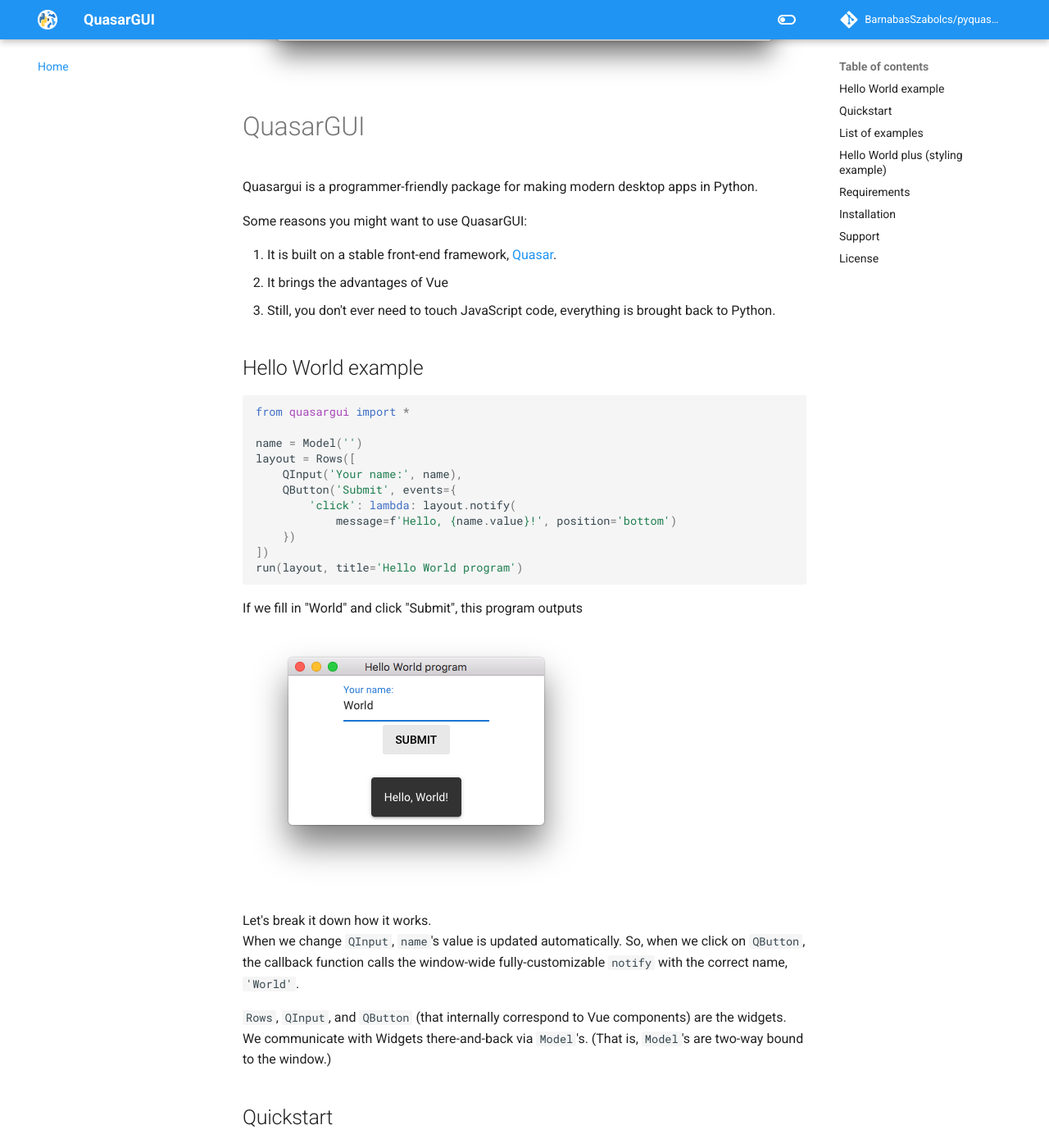
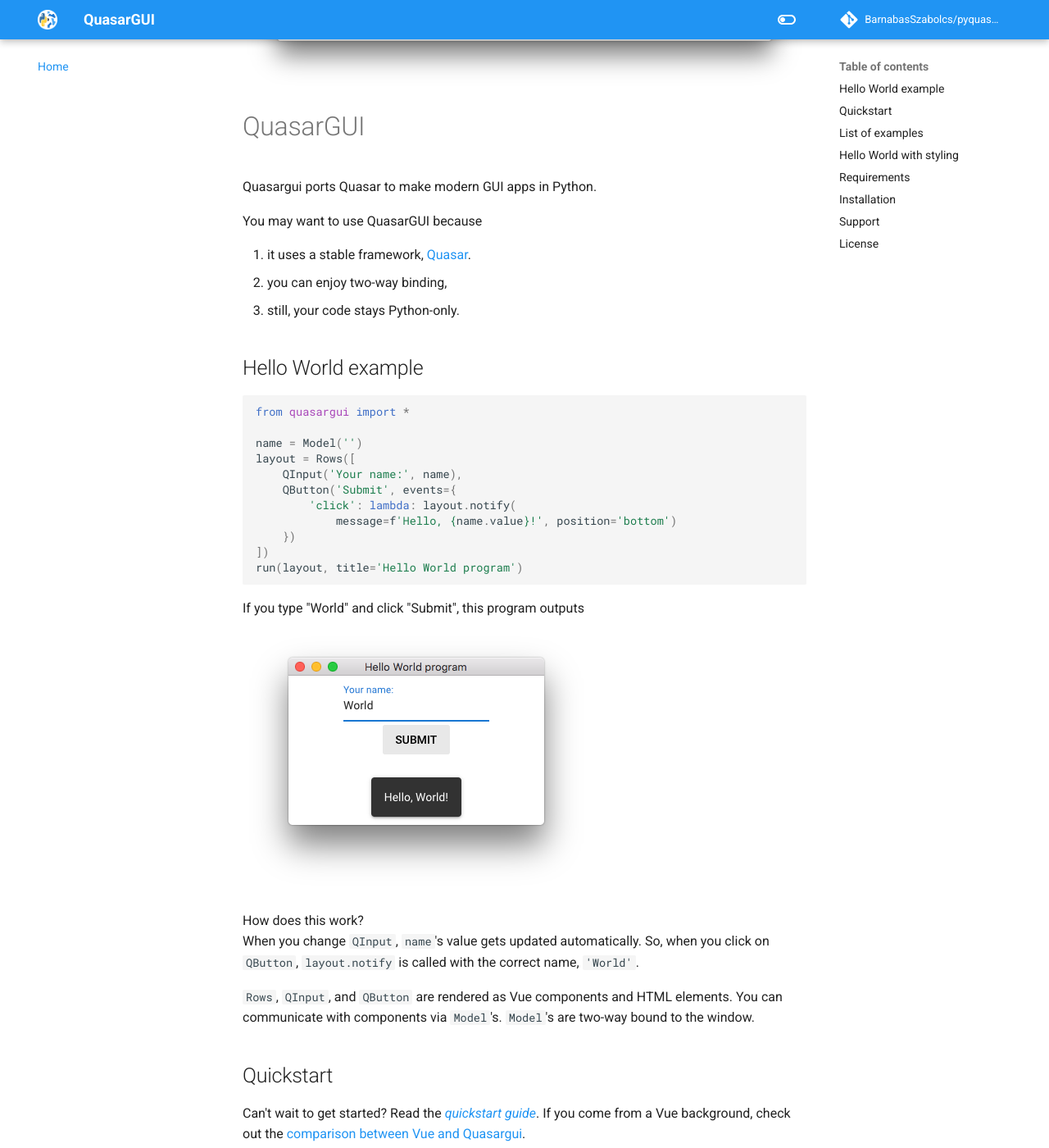
Before and after one commit to BarnabasSzabolcs/pyquasargui, an MkDocs documentation site: the page built from docs/index.md, in a window 1280 px wide and 1400 px high, scrolled down 534 px. Shown: the whole window at 82% size. Built offline with MkDocs 1.6.1 and Material for MkDocs 9.7.7, drawn with Linux system fonts in a browser that asks for light colours; a script that is not in the unit is left out; comment, search, counter and statistics services are not loaded; some of the changed text lies outside the part shown.

Commit message:
improves documentation

````diff
--- a/docs/index.md
+++ b/docs/index.md
@@ -3,13 +3,13 @@
 
 # QuasarGUI
 
-Quasargui is a programmer-friendly package for making modern desktop apps in Python.
+Quasargui ports Quasar to make modern GUI apps in Python.
 
-Some reasons you might want to use QuasarGUI:
+You may want to use QuasarGUI because
 
-1. It is built on a stable front-end framework, [Quasar](https://quasar.dev).
-2. It brings the advantages of Vue
-3. Still, you don't ever need to touch JavaScript code, everything is brought back to Python.
+1. it uses a stable framework, [Quasar](https://quasar.dev).
+2. you can enjoy two-way binding,
+3. still, your code stays Python-only.
 
 ## Hello World example
 
@@ -26,18 +26,18 @@
 ])
 run(layout, title='Hello World program')
 ```
-If we fill in "World" and click "Submit", this program outputs
+If you type "World" and click "Submit", this program outputs
 
 ![Hello World screenshot](assets/screenshots/quasar-gui-hello-world-screenshot.png "Hello World screenshot")
 
-Let's break it down how it works.
-When we change `QInput`, `name`'s value is updated automatically. So, when we click on `QButton`, the callback function calls the window-wide fully-customizable `notify` with the correct name, `'World'`.
+How does this work?
+When you change `QInput`, `name`'s value gets updated automatically. So, when you click on `QButton`, `layout.notify` is called with the correct name, `'World'`.
 
-`Rows`, `QInput`, and `QButton` (that internally correspond to Vue components) are the widgets. We communicate with Widgets there-and-back via `Model`'s. (That is, `Model`'s are two-way bound to the window.)
+`Rows`, `QInput`, and `QButton` are rendered as Vue components and HTML elements. You can communicate with components via `Model`'s. `Model`'s are two-way bound to the window.
 
 ## Quickstart
 
-Can't wait to get started? The [quickstart guide](quickstart.md) is the fastest way to get up and running.
+Can't wait to get started? Read the *[quickstart guide](quickstart.md)*.
 If you come from a Vue background, check out the [comparison between Vue and Quasargui](quickstart.md#comparing-vuequasar-and-quasargui).
 
 ## List of examples
@@ -45,7 +45,7 @@
 A range of examples can be found in the [examples directory on GitHub][github_examples].
 These examples we describe in detail.
 
-## Hello World plus (styling example)
+## Hello World with styling
 
 Components can be easily changed by adding a few css classes and styles.
 
````
